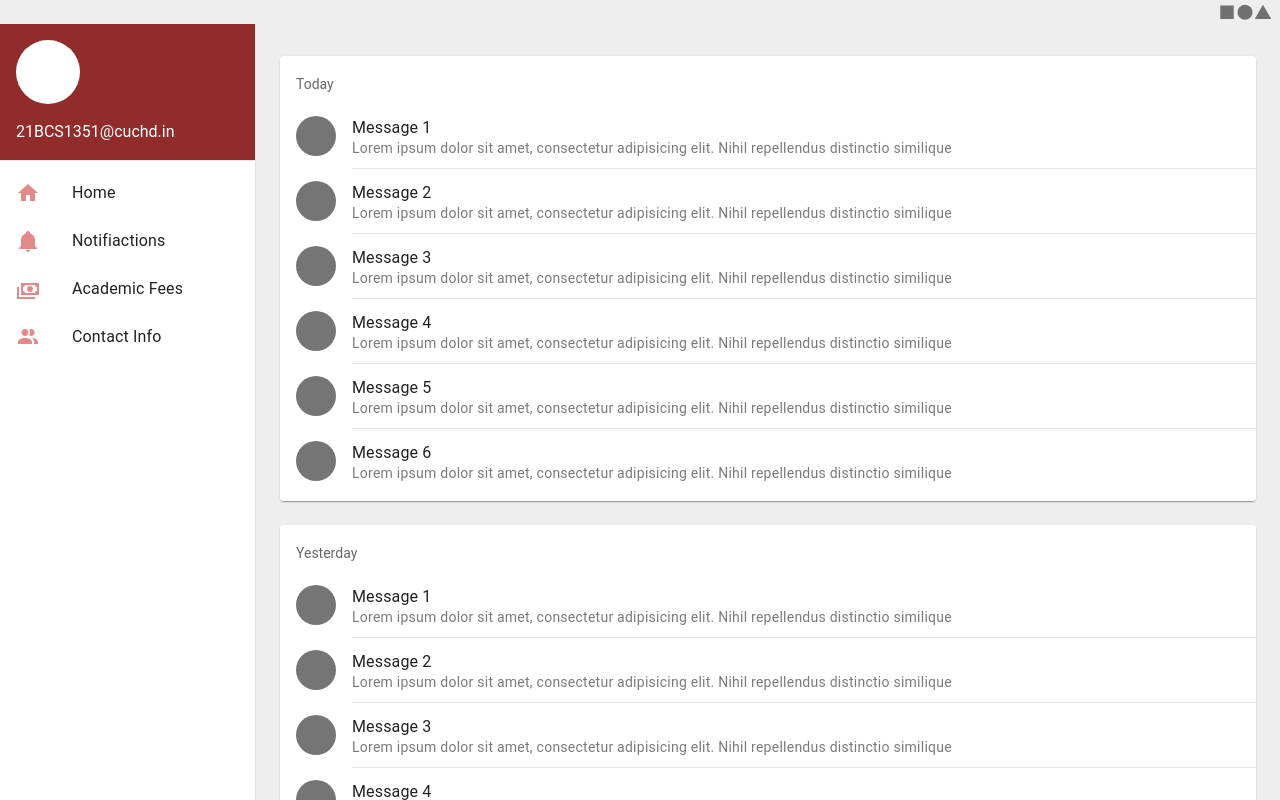
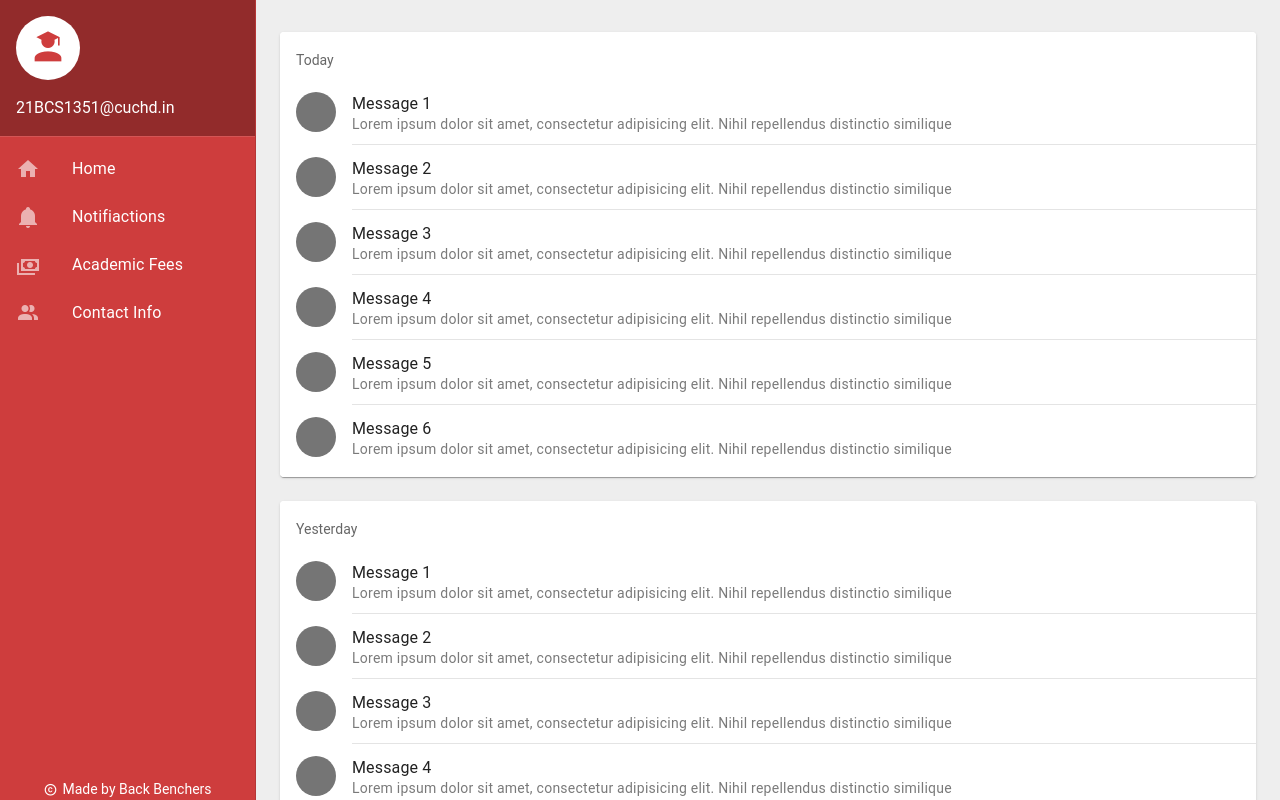
Before and after one commit to pallabez/CU-Guide, a Nuxt app: page / in a window 1280 px wide. Shown: the top 800 px of the page. Built offline with nearby package versions, Linux system fonts and the light colour scheme.

Commit message:
made navigation bar betetr

```diff
--- a/components/AppSideBar.vue
+++ b/components/AppSideBar.vue
@@ -39,9 +39,11 @@
     </div>
   </aside> -->
 
-  <v-navigation-drawer v-model="drawer">
+  <v-navigation-drawer v-model="drawer" class="bg-primary">
     <v-sheet color="primary-darken-1" class="pa-4">
-      <v-avatar class="mb-4" color="white" size="64" />
+      <v-avatar color="white" size="64" class="mb-4">
+        <v-icon color="primary" size="40"> mdi-account-school </v-icon>
+      </v-avatar>
 
       <div class="email">21BCS1351@cuchd.in</div>
     </v-sheet>
@@ -51,12 +53,20 @@
     <v-list>
       <v-list-item v-for="[icon, text, link, target] in links" :key="icon" link :href="link" :target=target>
         <template v-slot:prepend>
-          <v-icon color="primary">{{ icon }}</v-icon>
+          <v-icon>{{ icon }}</v-icon>
         </template>
 
         <v-list-item-title>{{ text }}</v-list-item-title>
       </v-list-item>
     </v-list>
+
+    <template v-slot:append>
+      <div class="menu-footer">
+        <v-icon size="14"> mdi-copyright </v-icon>
+        <span>Made by Back Benchers</span>
+      </div>
+    </template>
+
   </v-navigation-drawer>
 </template>
 
@@ -77,7 +87,12 @@ export default {
 
 
 <style scoped>
-.email {
-  color: white;
+.menu-footer {
+  font-size: 14px;
+  display: flex;
+  align-items: center;
+  justify-content: center;
+  gap: 5px;
+  margin-top: auto;
 }
 </style>
--- a/layouts/default.vue
+++ b/layouts/default.vue
@@ -1,6 +1,6 @@
 <template>
     <v-app id="inspire">
-        <v-system-bar>
+        <!-- <v-system-bar>
             <v-spacer></v-spacer>
 
             <v-icon>mdi-square</v-icon>
@@ -8,7 +8,7 @@
             <v-icon>mdi-circle</v-icon>
 
             <v-icon>mdi-triangle</v-icon>
-        </v-system-bar>
+        </v-system-bar> -->
 
         <app-side-bar />
 
```
